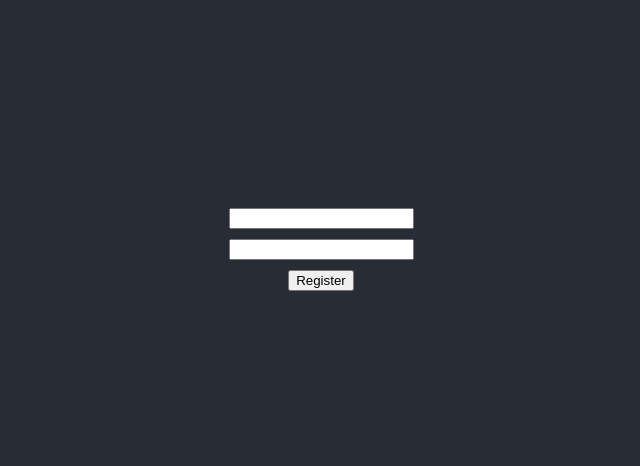
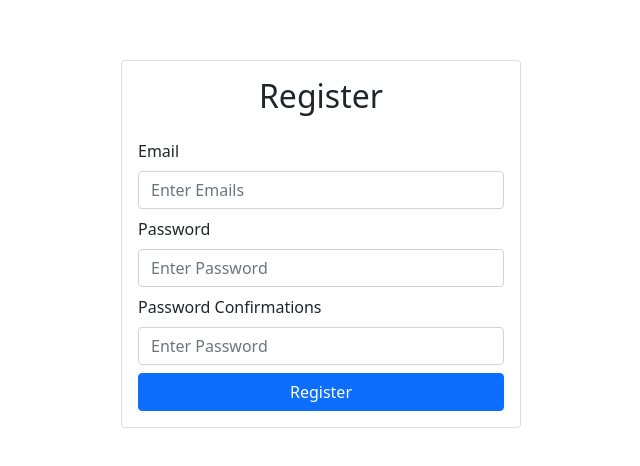
Before and after one commit to krsbx/firebase-react, a React (Create React App) app: page /Register in a window 1280 px wide. Shown: the part 156-622 px from the top of the page, without its empty margins (319-959 px from the left). Built offline with nearby package versions, Linux system fonts and the light colour scheme; no server answers.

Commit message:
Adding New Pages
Book Details Page Added
Books List Page Added
Marker List Page Added
Use Local Env

```diff
--- a/package.json
+++ b/package.json
@@ -6,8 +6,10 @@
     "@testing-library/jest-dom": "^5.12.0",
     "@testing-library/react": "^11.2.7",
     "@testing-library/user-event": "^12.8.3",
+    "bootstrap": "^5.0.1",
     "firebase": "^8.6.1",
     "react": "^17.0.2",
+    "react-bootstrap": "^1.6.0",
     "react-dom": "^17.0.2",
     "react-router-dom": "^5.2.0",
     "react-scripts": "4.0.3",
--- a/src/App.js
+++ b/src/App.js
@@ -1,24 +1,46 @@
-import './App.css';
 import Login from './component/Login/Login';
 import Register from './component/Register/Register';
+import BoookList from './component/Book/BookList';
+import BookDetails from './component/Book/ListMarker';
 import { AuthProvider } from './component/Context/AuthContext';
+import { BooksProvider } from './component/Context/BooksContext';
 import { BrowserRouter as Router, Switch, Route } from 'react-router-dom';
+import { Container } from 'react-bootstrap'
 
 function App() {
   return (
-    <Router>
     <div className="App">
       <header className="App-header">
+      <Router>
+        <Container
+        className='d-flex align-items-center justify-content-center'
+        style={{ minHeight: '100vh' }}>
+          <div className='w-100' style={{ maxWidth: '400px' }}>
             <AuthProvider>
               <Switch>
+                {/* Dashboard = Books List */}
                 <Route exact path='/' component={Login} />
-              <Route path='/Register' component={Register} />
-              <Route exact path='/Login' component={Login} />
+                {/* Register Page */}
+                <Route path='/Register' component={Register}/>
+                {/* Login Page */}
+                <Route path='/Login' component={Login} />
+                  <BooksProvider>
+                    {/* Books List */}
+                    <Route exact path='/Books' component={BoookList} />
+                    {/* Books Details */}
+                      {/* List of Markers */}
+                    <Route exact path='/Books/:booksId' component={BookDetails} />
+                    {/* Marker Details */}
+                      {/* Marker Informations */}
+                    <Route exact path='/Books/:booksId/:marker' component={Register} />
+                  </BooksProvider>
               </Switch>
             </AuthProvider>
+          </div>
+        </Container>
+      </Router>
     </header>
   </div>
-    </Router>
   );
 }
 
--- /dev/null
+++ b/src/component/Book/BookList.js
@@ -0,0 +1,51 @@
+import React, { useEffect, useState } from 'react';
+import { useBooks } from '../Context/BooksContext';
+import { database } from '../Firebase/FirebaseSDK';
+import { Link } from 'react-router-dom';
+import { Card } from 'react-bootstrap';
+
+export default function BookList() {
+  const [books, setBooks] = useState([]);
+  const { setCurrentBooks } = useBooks();
+
+  const SetBooksName = (name) => {
+    console.log(name);
+    setCurrentBooks(name);
+  }
+
+  const GetAllBooks = () => {
+    database.ref('Books').on('value', snapshot => {
+      if(snapshot.exists()){
+        //Get The Number of Children
+        console.log(snapshot.numChildren());
+        //Get The Books Informations
+        const temp = snapshot.val();
+
+        //Get All Path
+        const toBooks = Object.keys(temp).map( function (key, index) {
+          return (
+          <div>
+            <br />
+            <Link to={`/Books/${key}`} style={{ textDecoration: 'none' }} onClick={() => SetBooksName(key)}>
+              {`${temp[key]['BookName']} by ${temp[key]['Author']}`}
+            </Link>
+          </div>);
+        });
+
+        setBooks(toBooks);
+      }
+    })
+  }
+
+  useEffect(() => {
+    GetAllBooks();
+  }, []);
+
+  return (
+    <Card>
+      <Card.Body className='text-center'>
+        {books}
+      </Card.Body>
+    </Card>
+  );
+}
--- /dev/null
+++ b/src/component/Book/ListMarker.js
@@ -0,0 +1,44 @@
+import React, { useEffect, useState } from 'react';
+import { useBooks } from '../Context/BooksContext';
+import { database } from '../Firebase/FirebaseSDK';
+import { Link } from 'react-router-dom';
+import { Card, Button } from 'react-bootstrap';
+
+export default function ListMarker() {
+  const [details, setDetails] = useState([]);
+  const { currentBooks, setCurrentMarker } = useBooks();
+
+  const GetBookMarker = () => {
+    database.ref(`Manager`).child(`${currentBooks}`).on('value', snapshot => {
+      console.log(snapshot.key);
+      if(snapshot.exists()){
+        const temp = snapshot.val();
+        const toDetails = Object.keys(temp).map(function (key, index) {
+          return(
+            <>
+              <br />
+              <Link to={`/Books/${currentBooks}/${key}`} style={{ textDecoration: 'none' }}
+                oncLick={() => setCurrentMarker(key)}>
+                {`${key}`}
+              </Link>
+            </>
+          )
+        });
+        setDetails(toDetails);
+      }
+    });
+  };
+
+  useEffect(() => {
+    GetBookMarker();
+  }, []);
+
+  return (
+    <Card>
+      <Card.Body className='text-center'>
+        <Button className='mb-2'>Edit Store</Button>
+        {details}
+      </Card.Body>
+    </Card>
+  )
+}
--- a/src/component/Context/AuthContext.js
+++ b/src/component/Context/AuthContext.js
@@ -9,7 +9,7 @@ export function useAuth() {
 
 export function AuthProvider({children}) {
   const [currentUser, setCurrentUser] = useState();
-  const [loading, setLoading] = useState();
+  const [loading, setLoading] = useState(true);
 
   function SignUp(email, password) {
     return auth.createUserWithEmailAndPassword(email, password);
--- /dev/null
+++ b/src/component/Context/BooksContext.js
@@ -0,0 +1,25 @@
+import { useState, useContext, createContext } from 'react';
+
+export const BooksContext = createContext();
+
+export function useBooks() {
+  return useContext(BooksContext);
+}
+
+export function BooksProvider({children}) {
+  const [currentBooks, setCurrentBooks] = useState('');
+  const [currentMarker, setCurrentMarker] = useState('');
+
+  const vals = {
+    currentBooks,
+    currentMarker,
+    setCurrentBooks,
+    setCurrentMarker,
+  };
+
+  return (
+    <BooksContext.Provider value={vals}>
+      {children}
+    </BooksContext.Provider>
+  )
+}
--- a/src/component/Firebase/FirebaseSDK.js
+++ b/src/component/Firebase/FirebaseSDK.js
@@ -3,14 +3,14 @@ import 'firebase/auth';
 import 'firebase/database';
 
 const firebaseConfig = {
-  apiKey: "AIzaSyA9I0kddPRgthC7YMY4dCor7TjznRQzrLo",
-  authDomain: "aristotell-book-platforms.firebaseapp.com",
-  databaseURL: "https://aristotell-book-platforms-default-rtdb.firebaseio.com",
-  projectId: "aristotell-book-platforms",
-  storageBucket: "aristotell-book-platforms.appspot.com",
-  messagingSenderId: "466989169035",
-  appId: "1:466989169035:web:a4300927ac6f3aee2a178e",
-  measurementId: "G-S693FWB9XW"
+  apiKey: process.env.REACT_APP_API_KEY,
+  authDomain: process.env.REACT_APP_AUTH_DOMAIN,
+  databaseURL: process.env.REACT_APP_DATABASE_URL,
+  projectId: process.env.REACT_APP_PROJECT_ID,
+  storageBucket: process.env.REACT_APP_STORAGE_BUCKET,
+  messagingSenderId: process.env.REACT_APP_MESSAGING_SENDER_ID,
+  appId: process.env.REACT_APP_APP_ID,
+  measurementId: process.env.REACT_APP_MEASUREMENT_ID
 };
 // Initialize Firebase
 const app = firebase.initializeApp(firebaseConfig);
--- a/src/component/Login/Login.js
+++ b/src/component/Login/Login.js
@@ -1,22 +1,55 @@
 import React, { useState } from 'react';
-import { auth } from '../Firebase/FirebaseSDK';
+import { useAuth } from '../Context/AuthContext';
+import { useHistory } from 'react-router-dom';
+import { Form, Button, Card, Alert } from 'react-bootstrap';
 
 export default function Login() {
   const [email, setEmail] = useState('');
+  const [error, setError] = useState('');
   const [password, setPassword] = useState('');
+  const [requesting, setRequest] = useState(false);
+  const { SignIn } = useAuth();
+  const history = useHistory();
 
   const signIn = async (event) => {
     event.preventDefault();
-    await auth.signInWithEmailAndPassword(email, password).then((credential) => {
-      window.location.href = '/Books';
-    });
+
+    try {
+      setError('');
+      setRequest(true);
+
+      await SignIn(email, password);
+      history.push('/Books');
+    } catch {
+      setError('Email/Password Did Not Match!');
+    }
+    setRequest(false);
   }
 
   return (
-    <form onSubmit={ signIn }>
-      <input type="text" value={email} onChange={e => setEmail(e.target.value)}></input>
-      <br /><input type="password" value={password} onChange={e => setPassword(e.target.value)}></input>
-      <br /><button type="submit">Sign In</button>
-    </form>
+    <Card>
+      <Card.Body>
+        <h2 className='text-center mb-4'>Sign In</h2>
+        { error && <Alert variant='danger'>{ error }</Alert> }
+        <Form onSubmit={ signIn }>
+          <Form.Group className='mb-2'>
+            <Form.Label>Email</Form.Label>
+            <Form.Control type='email' value={email}
+            onChange={(e) => setEmail(e.target.value)}
+            placeholder='Enter Emails'
+            required/>
+          </Form.Group>
+          <Form.Group className='mb-2'>
+            <Form.Label>Password</Form.Label>
+            <Form.Control type='password' value={password}
+            onChange={(e) => setPassword(e.target.value)}
+            placeholder='Enter Password'
+            required/>
+          </Form.Group>
+          <Button type='submit' disabled={ requesting }
+          className='w-100'>Sign In</Button>
+        </Form>
+      </Card.Body>
+    </Card>
   );
 }
--- a/src/component/Register/Register.js
+++ b/src/component/Register/Register.js
@@ -1,10 +1,13 @@
 import React, { useState } from 'react';
 import { useAuth } from '../Context/AuthContext';
 import { useHistory } from 'react-router-dom';
+import { Form, Button, Card, Alert } from 'react-bootstrap';
 
 export default function Register() {
   const [email, setEmail] = useState('');
+  const [error, setError] = useState('');
   const [password, setPassword] = useState('');
+  const [passwordConfirm, setPasswordConfirm] = useState('');
   const [requesting, setRequest] = useState(false);
   const { SignUp } = useAuth();
   const history = useHistory();
@@ -12,32 +15,53 @@ export default function Register() {
   const CreateUser = async (event) => {
     event.preventDefault();
 
-    if(email === undefined){
-      console.log('Email Is Empty');
-      return;
+    if(password !== passwordConfirm){
+      return setError('Password Did Not Match');
     }
 
-    if(password === undefined){
-      console.log('Password Is Empty');
-      return;
-    }
+    try {
+      setError('');
+      setRequest(true);
 
-    setRequest(true);
-    try {
       await SignUp(email, password);
       history.push('/Login');
-    } catch(error) {
-      console.log(error.message);
-      return;
+    } catch {
+      setError('Failed to Create Account');
     }
     setRequest(false);
   }
 
   return (
-    <form onSubmit={ CreateUser }>
-      <input type="text" value={email} onChange={e => setEmail(e.target.value)}></input>
-      <br /><input type="password" value={password} onChange={e => setPassword(e.target.value)}></input>
-      <br /><button type="submit" disabled={requesting}>Register</button>
-    </form>
+    <Card>
+      <Card.Body>
+        <h2 className='text-center mb-4'>Register</h2>
+        { error && <Alert variant='danger'>{ error }</Alert> }
+        <Form onSubmit={ CreateUser }>
+          <Form.Group className='mb-2'>
+            <Form.Label>Email</Form.Label>
+            <Form.Control type='email' value={email}
+            onChange={(e) => setEmail(e.target.value)}
+            placeholder='Enter Emails'
+            required/>
+          </Form.Group>
+          <Form.Group className='mb-2'>
+            <Form.Label>Password</Form.Label>
+            <Form.Control type='password' value={password}
+            onChange={(e) => setPassword(e.target.value)}
+            placeholder='Enter Password'
+            required/>
+          </Form.Group>
+          <Form.Group className='mb-2'>
+            <Form.Label>Password Confirmations</Form.Label>
+            <Form.Control type='password' value={passwordConfirm}
+            onChange={(e) => setPasswordConfirm(e.target.value)}
+            placeholder='Enter Password'
+            required/>
+          </Form.Group>
+          <Button type='submit' disabled={ requesting }
+          className='w-100'>Register</Button>
+        </Form>
+      </Card.Body>
+    </Card>
   );
 }
--- a/src/index.js
+++ b/src/index.js
@@ -3,6 +3,7 @@ import ReactDOM from 'react-dom';
 import './index.css';
 import App from './App';
 import reportWebVitals from './reportWebVitals';
+import 'bootstrap/dist/css/bootstrap.min.css';
 
 ReactDOM.render(
   <React.StrictMode>
```
Also changed, not shown: src/component/Book/BookDetails.js (added, +9 -0 lines), 1 other file (tests, documents, lock files or other folders). Lines whose indentation alone changed are shown as unchanged.
